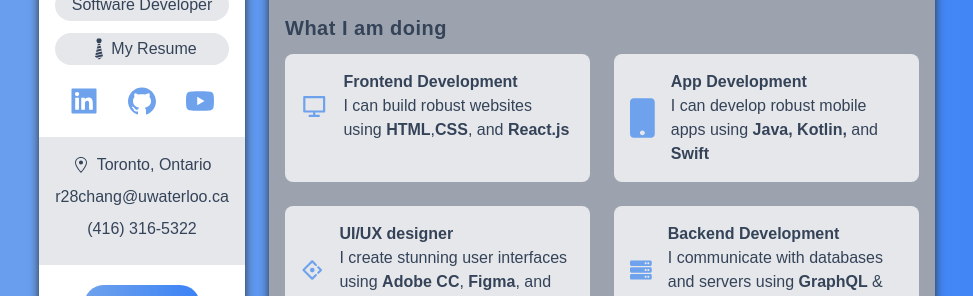
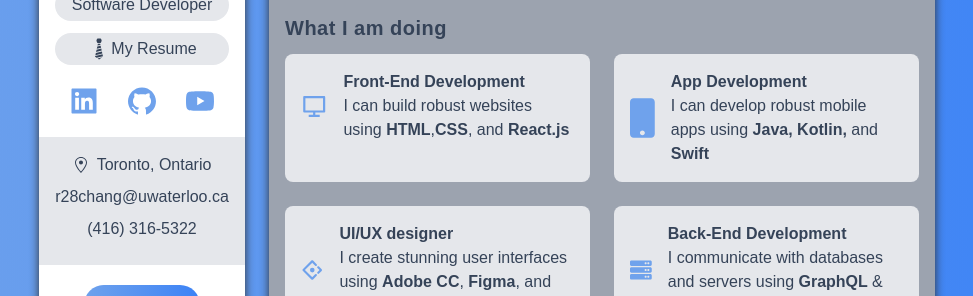
Before and after one commit to rchang0501/Ryan-Chang-Personal-Website, a Next.js app: page / in a window 1280 px wide. Shown: the part 322-618 px from the top of the page, without its empty margins (153-1126 px from the left). Built offline with nearby package versions, Linux system fonts and the light colour scheme.

Commit message:
Content Adjustment

```diff
--- a/data.ts
+++ b/data.ts
@@ -9,7 +9,7 @@ import { BsCircleFill } from "react-icons/bs";
 export const services: Service[] = [
   {
     Icon: RiComputerLine,
-    title: "Frontend Development",
+    title: "Front-End Development",
     about:
       "I can build robust websites using <b> HTML</b>,<b>CSS</b>, and <b>React.js</b> ",
   },
@@ -27,7 +27,7 @@ export const services: Service[] = [
   },
   {
     Icon: FaServer,
-    title: "Backend Development",
+    title: "Back-End Development",
     about:
       "I communicate with databases and servers using <b>GraphQL </b> & <b>Express.js</b>",
   },
```
